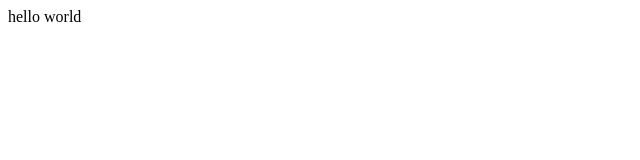
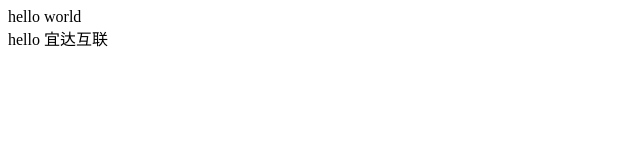
Before and after one commit to qianlaoshi/project1, a plain HTML site: page index.html in a window 1280 px wide. Shown: the whole page, without its empty margins (0-640 px from the left). Drawn offline with Linux system fonts and the light colour scheme.

Commit message:
修改了index.html

```diff
--- a/index.html
+++ b/index.html
@@ -10,6 +10,7 @@
 
 <body>
     <div>hello world</div>
+    <div>hello 宜达互联</div>
 </body>
 
 </html>
```
